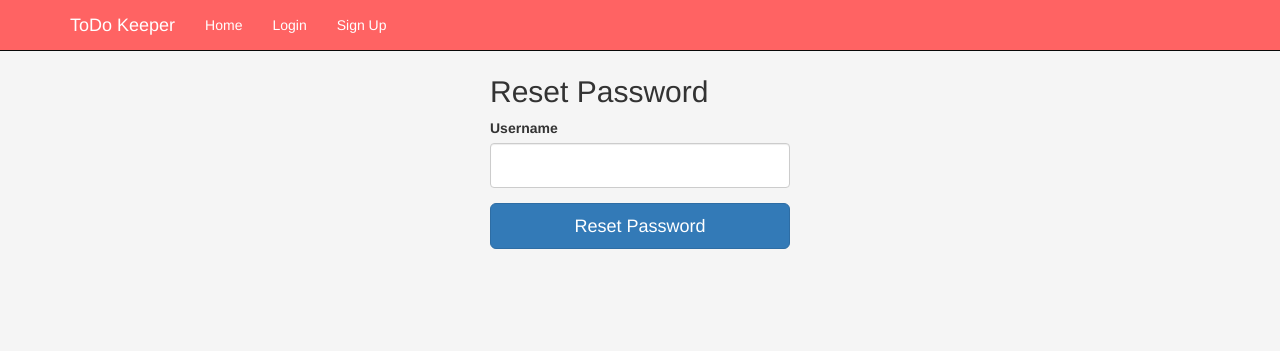
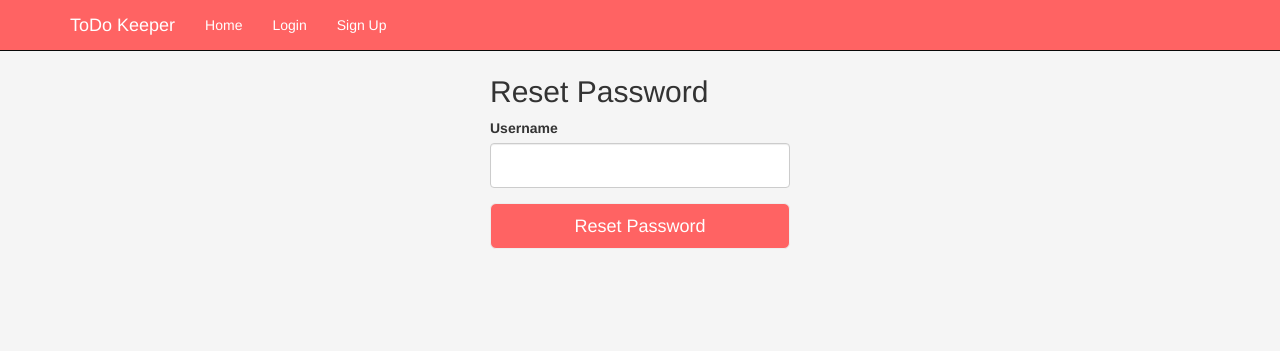
Before and after one commit to AbnerP/ToDo-Keeper, a Flask app: page /forgotpassword in a window 1280 px wide. Shown: the top 351 px of the page. Run offline with Flask 2, Linux system fonts and the light colour scheme; some libraries are stand-ins or nearby versions.

Commit message:
change button color

```diff
--- a/app/templates/forgotpassword.html
+++ b/app/templates/forgotpassword.html
@@ -16,7 +16,7 @@ ToDo Keeper - Sign Up
     <h2 class="form-signin-heading">Reset Password</h2>
     {{ form.hidden_tag() }}
     {{ wtf.form_field(form.username) }}
-    <button class="btn btn-lg btn-primary btn-block" type="submit">Reset Password</button>
+    <button class="btn btn-lg btn-primary btn-block sub" type="submit">Reset Password</button>
   </form>
 </div>
 {% endblock %}
--- a/app/templates/resetpassword.html
+++ b/app/templates/resetpassword.html
@@ -28,7 +28,7 @@ ToDo Keeper - Login
             {% endfor %}
         {% endif %}
     {% endwith %}
-    <button class="btn btn-lg btn-primary btn-block" type="submit">Confirm</button>
+    <button class="btn btn-lg btn-primary btn-block sub" type="submit">Confirm</button>
   </form>
 </div>
 {% endblock %}
```
Also changed, not shown: app/users.db.
